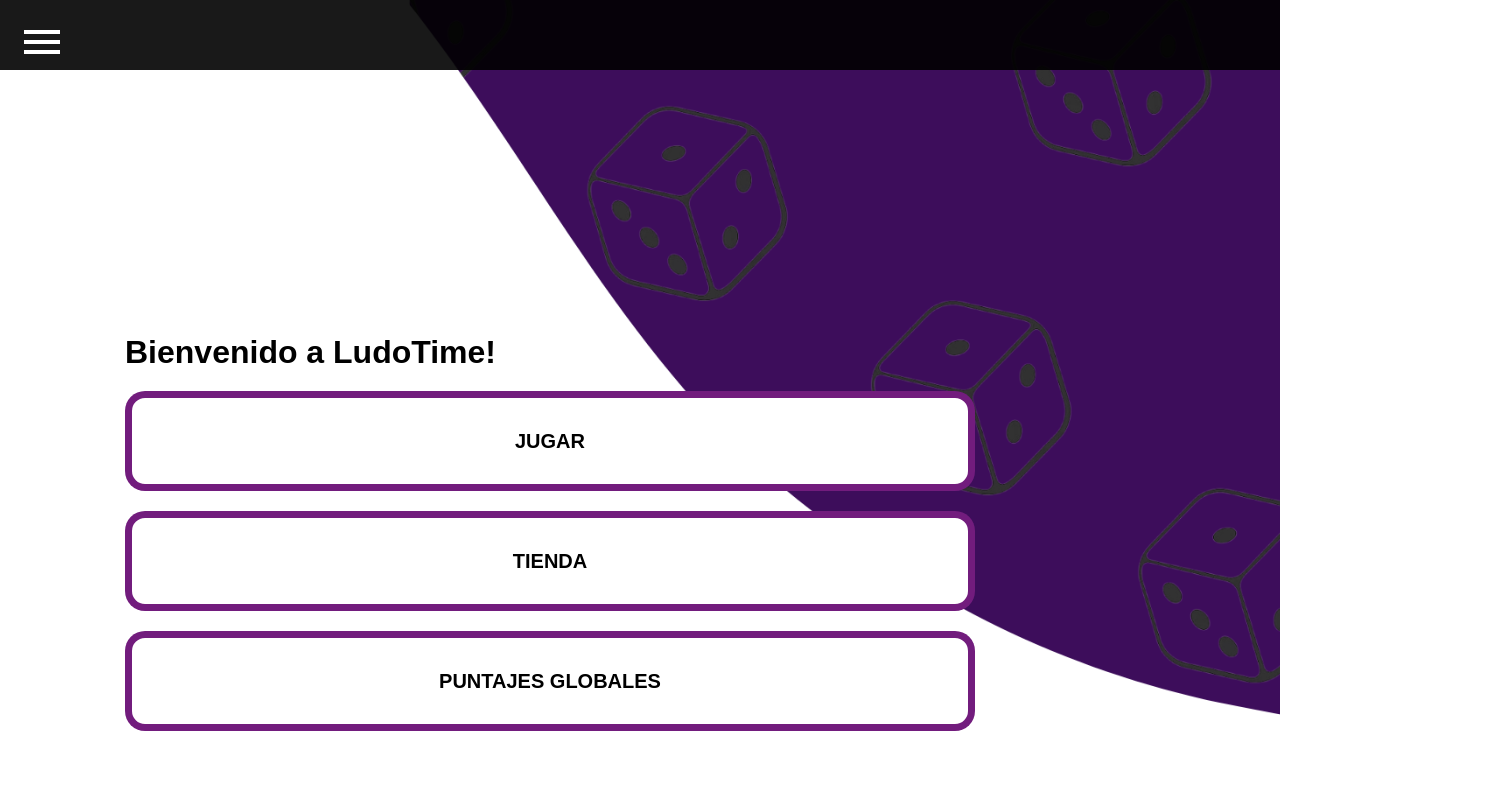
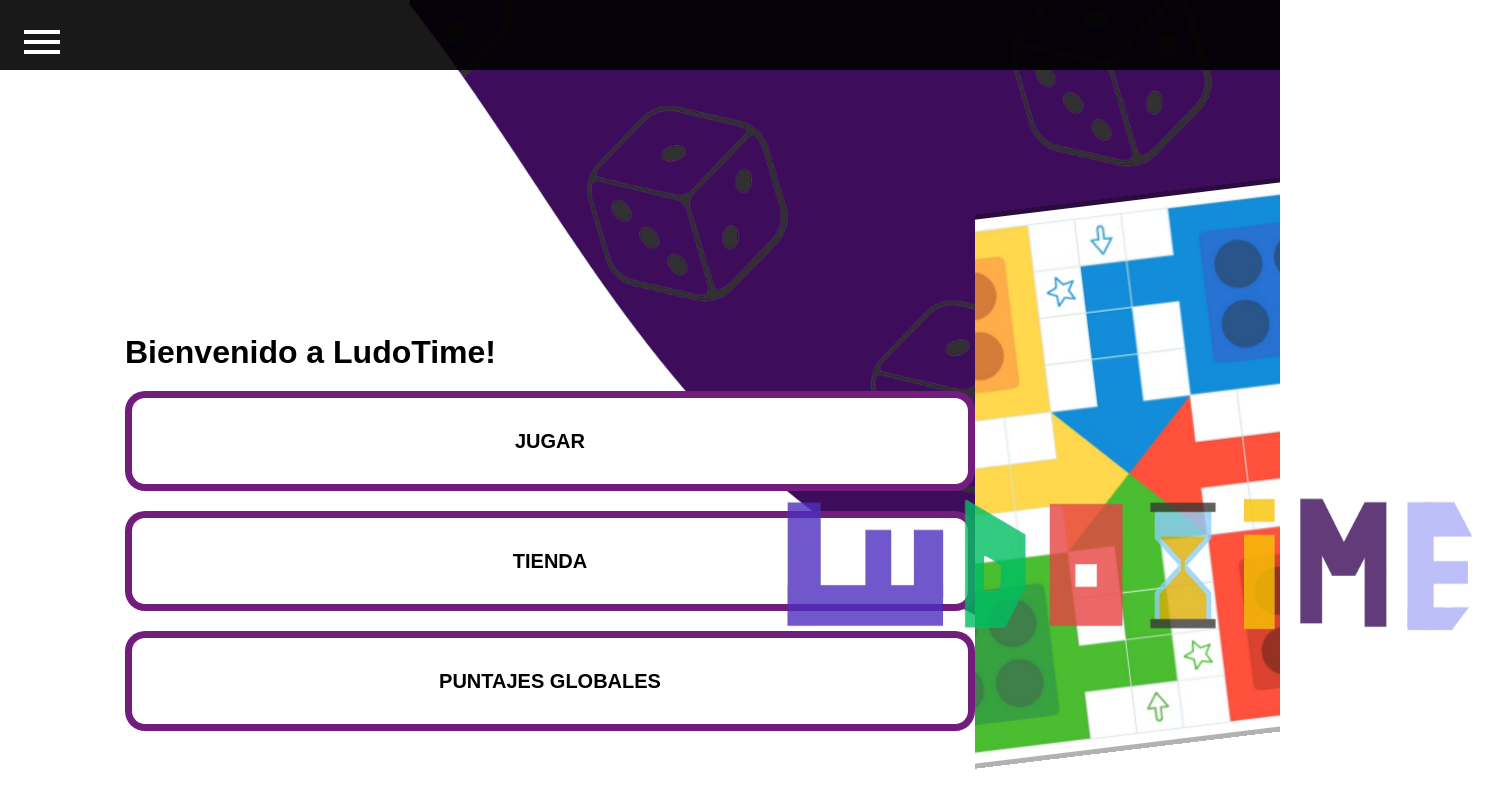
Before and after one commit to PioIX/2025-TPIN2-G15, a Next.js app in the folder LudoTime/FrontEnd/: page /home in a window 1280 px wide. Shown: the top 808 px of the page, 1494 px wide, since content can reach past the window. Built offline with nearby package versions, Linux system fonts and the light colour scheme.

Commit message:
tableros-home-tutorial
agregue el tablero girando en tutorial (page.js y css). agregue el tablero girando y el logo "parpadeando" en home (page.js y css). retoque apenitas algo dentro del page.js de login y register (casi nada)

```diff
--- a/LudoTime/FrontEnd/src/app/home/page.js
+++ b/LudoTime/FrontEnd/src/app/home/page.js
@@ -3,6 +3,7 @@
 import { useRouter } from "next/navigation";
 import styles from '../styles/home.module.css'
 import HamburgerMenu from "../components/Hamburger-menu";
+import Image from "next/image";
 
 export default function Home() {
     const router = useRouter();
@@ -36,6 +37,20 @@ export default function Home() {
                 <button className={styles.shopbtn} onClick={irATienda}>TIENDA</button><br/>
                 <button className={styles.scoresbtn} onClick={irAPuntajes}>PUNTAJES GLOBALES</button>
             </div>
+            <div className={styles.imgdiv}>
+                <Image src="/assets/classicimage.png"
+                alt="Tablero de ludo"
+                width={550}
+                height={550}
+                className={styles["spinning-img"]} //me estoy hartando de poner todo en ingles
+                />
+                <Image src="/assets/mainLogo.png"
+                alt="Logo de LudoTime"
+                width={725}
+                height={150}
+                className={styles.logo}
+                />
+            </div>
         </main>
     )
 }
--- a/LudoTime/FrontEnd/src/app/home/play/page.js
+++ b/LudoTime/FrontEnd/src/app/home/play/page.js
@@ -3,6 +3,7 @@
 import { useRouter } from "next/navigation";
 import styles from "../../styles/play.module.css"
 import HamburgerMenu from "../../components/Hamburger-menu";
+import Image from "next/image";
 
 export default function PlayPage() {
     const router = useRouter();
--- a/LudoTime/FrontEnd/src/app/login/page.js
+++ b/LudoTime/FrontEnd/src/app/login/page.js
@@ -48,7 +48,7 @@ export default function LoginPage() {
       setLoading(true);
       setMsg(null);
 
-      const res = await fetch(`${API_URL}/api/login`, {
+      const res = await fetch(`${"http://localhost:4000"}/api/login`, {
         method: "POST",
         headers: { "Content-Type": "application/json" },
         body: JSON.stringify({ correo, contrasena }),
--- a/LudoTime/FrontEnd/src/app/register/page.js
+++ b/LudoTime/FrontEnd/src/app/register/page.js
@@ -42,7 +42,7 @@ export default function RegisterPage() {
       setLoading(true);
       setMsg(null);
 
-      const res = await fetch(`${API_URL}/api/register`, {
+      const res = await fetch(`${"http://localhost:4000"}/api/register`, {
         method: "POST",
         headers: { "Content-Type": "application/json" },
         body: JSON.stringify({ nombre, correo, contrasena }),
--- a/LudoTime/FrontEnd/src/app/styles/home.module.css
+++ b/LudoTime/FrontEnd/src/app/styles/home.module.css
@@ -42,6 +42,49 @@
 .playbtn:hover, .shopbtn:hover, .scoresbtn:hover {
   background-color: #bc8ecb;
 }
+
+.imgdiv {
+  position: right;
+  height: 940px;
+  width: 50%;
+  overflow: hidden;
+  display: flex;
+  justify-content: center;
+  align-items: center;
+  text-align: center;
+  flex-direction: column;
+
+}
+
+.logo {
+  position: absolute;
+  bottom: 20%;
+  z-index: 10;
+  animation: pulse 2s infinite;
+}
+
+@keyframes pulse {
+  0%   { opacity: .75; transform: scale(1); }
+  50%  { opacity: 1;   transform: scale(1.05); }
+  100% { opacity: .75; transform: scale(1); }
+}
+
+.spinning-img {
+  animation: rotar 7.5s linear infinite; /* velocidad y tipo de rotacion */
+  border: 5px solid rgba(0, 0, 0, 0.3);
+  left: 75%;
+}
+
+
+@keyframes rotar {
+  from {
+    transform: rotate(0deg);
+  }
+  to {
+    transform: rotate(360deg);
+  }
+}
+
 
 
 
--- a/LudoTime/FrontEnd/src/app/styles/tutorial.module.css
+++ b/LudoTime/FrontEnd/src/app/styles/tutorial.module.css
@@ -6,7 +6,7 @@
   background-image: url("../../../public/assets/bgImageLightBlue.png");
   background-size: cover;
   background-repeat: no-repeat;
-  padding: 80px;
+  padding: 100px;
   gap: 40px;
 }
 
@@ -23,8 +23,9 @@
   background-color: #96cde9;
   text-align: center;
   flex-direction: column;
-  padding: 80px;
+  padding: 100px;
   gap: 30px;
+  margin-right: 50px;
 }
 
 .card p {
@@ -38,19 +39,29 @@
 
 .imgdiv {
   position: right;
-  height: 700px;
+  height: 750px;
   width: 50%;
   border-radius: 20px;
   overflow: hidden;
   display: flex;
   justify-content: center;
   align-items: center;
-  background-color: rgba(255, 255, 255, 0.566);
   text-align: center;
   flex-direction: column;
 }
 
+.spinning-img {
+  animation: rotar 7.5s linear infinite; /* velocidad y tipo de rotacion */
+}
 
+@keyframes rotar {
+  from {
+    transform: rotate(0deg);
+  }
+  to {
+    transform: rotate(360deg);
+  }
+}
 
 
 
```
Also changed, not shown: LudoTime/FrontEnd/src/app/home/play/tutorial/page.js (+7 -1 lines).
